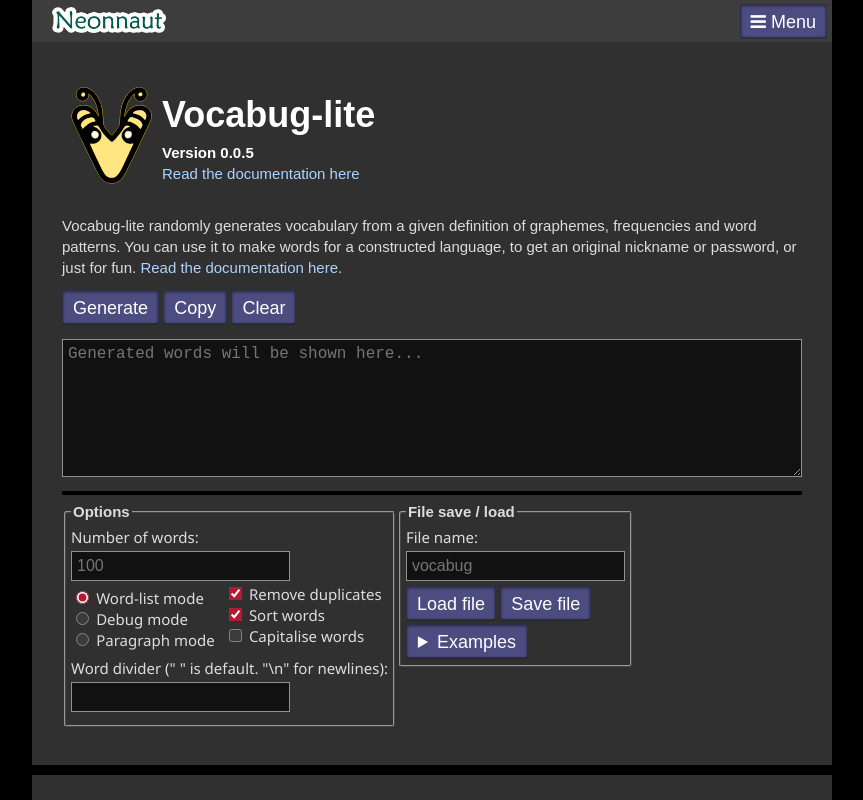
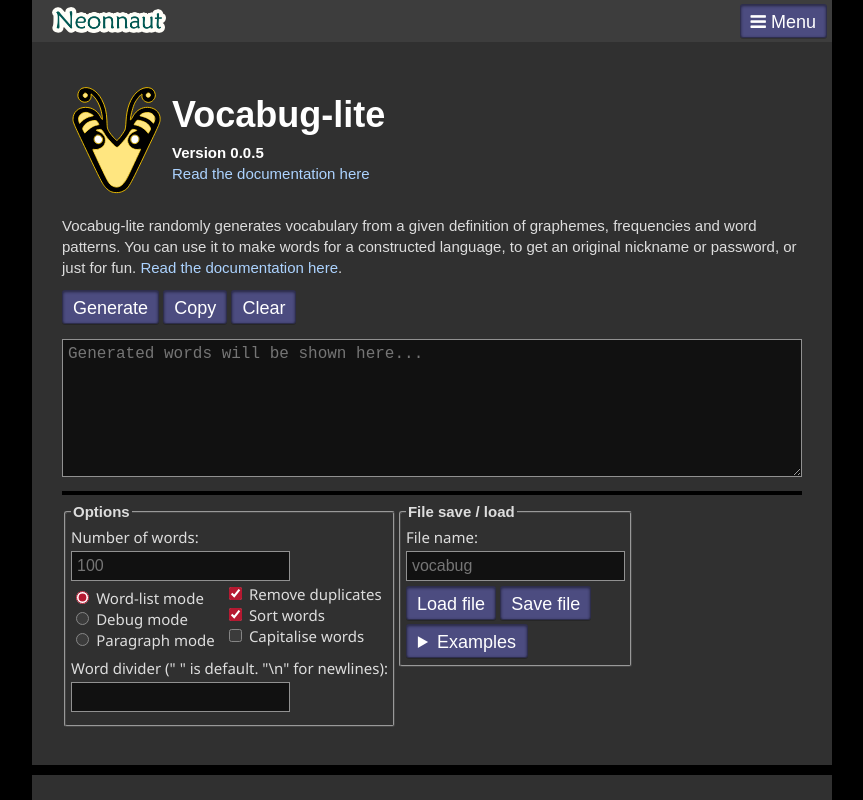
Before and after one commit to Neonnaut/vocabug-lite-ts, a website built with Vite: page index.html in a window 1280 px wide. Shown: the top 800 px of the page, without its empty margins (208-1071 px from the left). Built offline with nearby package versions, Linux system fonts and the light colour scheme; some packages are replaced by stand-ins of ours.

Commit message:
update logo

```diff
--- a/index.html
+++ b/index.html
@@ -37,7 +37,7 @@
   <div id="content">
     <section id="top">
       <div>
-        <img src="img/vocabug_logox.svg" alt="Logo of letter V with bug antennae" width="100" height="100" style="float: left;">
+        <img src="img/vocabug_logo.svg" alt="Logo of letter V with bug antennae" style="float: left;">
         <h1 style="margin: 15px 0 10px 0; padding-top: 10px;">Vocabug-lite</h1>
         <div style="padding-left: 5px;">
           <b>Version 0.0.5</b><br>
```
Also changed, not shown: vocabug-lite_docs.html (+1 -1 lines), README.md, img/vocabug_logo.png (deleted), img/vocabug_logo.svg (added), img/vocabug_logox.svg (deleted).
